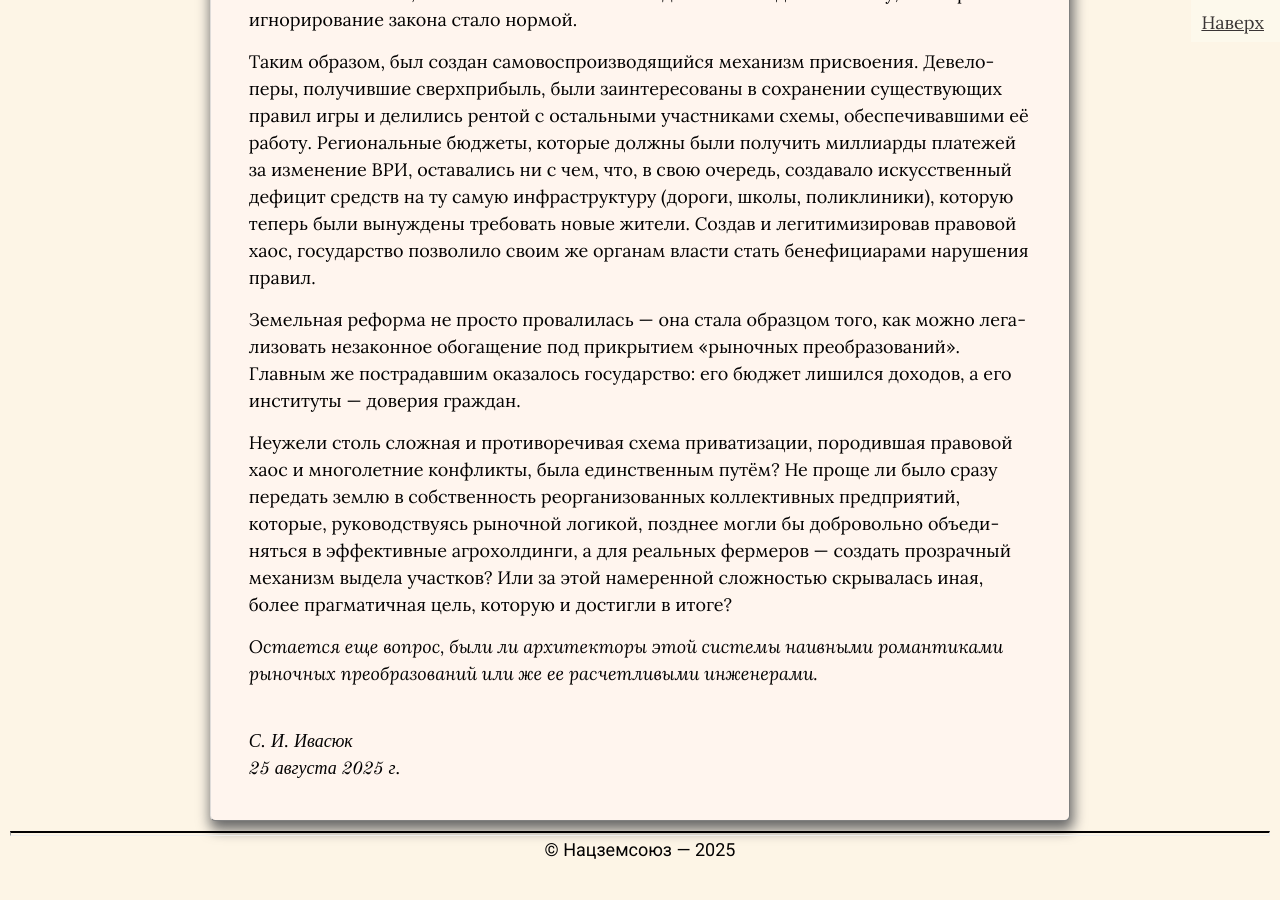
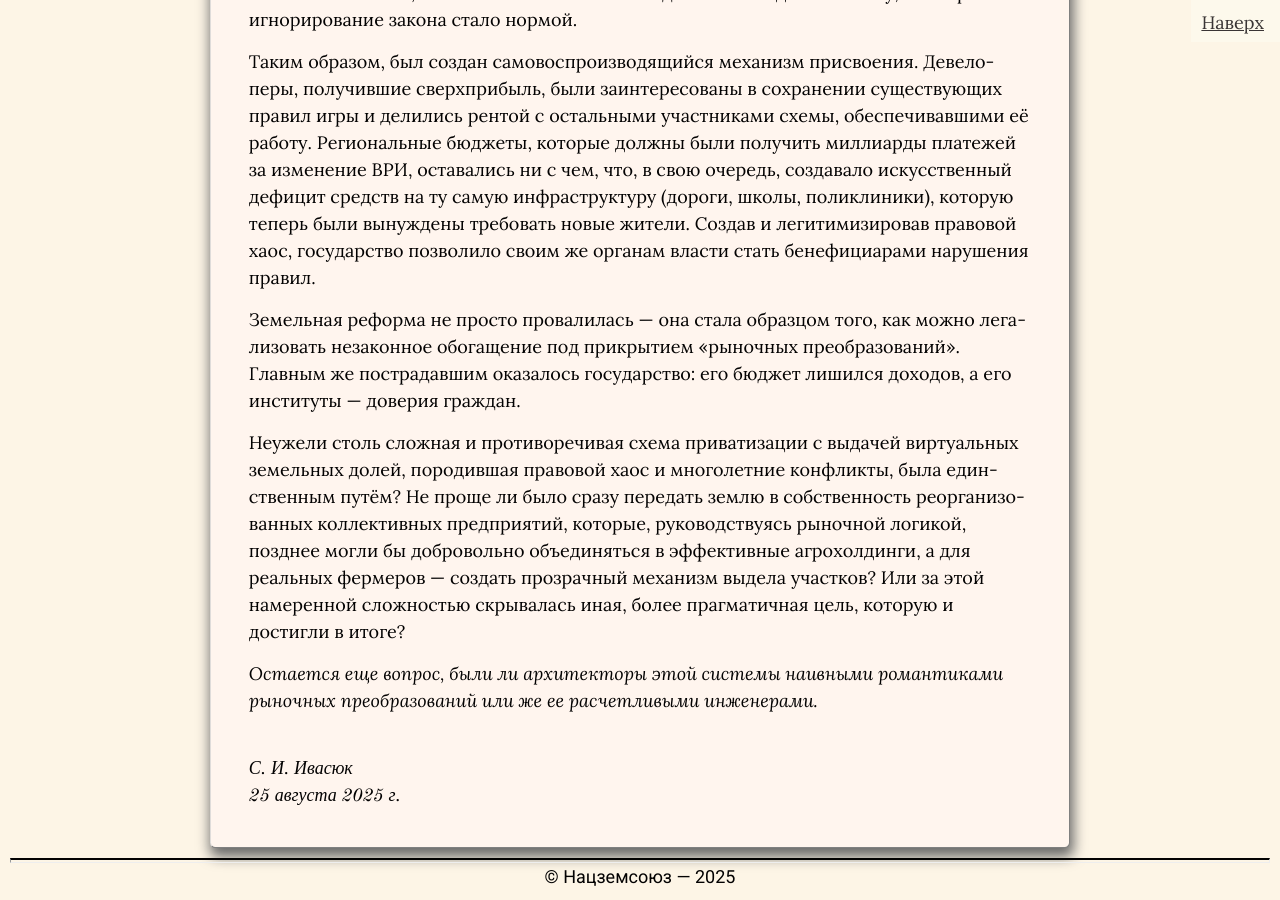
Before and after one commit to SergSi/land-use-art, a Jekyll site: the page built from _posts/2025-08-25-reforma.md, in a window 1280 px wide and 900 px high, scrolled down 11066 px. Built offline with Jekyll 4.4.1, drawn with Linux system fonts in a browser that asks for light colours; some web fonts are replaced; before the commit the page ends 11939 px from its top, so only the background shows below that.

Commit message:
Update 2025-08-25-reforma.md

```diff
--- a/_posts/2025-08-25-reforma.md
+++ b/_posts/2025-08-25-reforma.md
@@ -154,6 +154,6 @@
 
 Земельная реформа не просто провалилась — она стала образцом того, как можно легализовать незаконное обогащение под прикрытием «рыночных преобразований». Главным же пострадавшим оказалось государство: его бюджет лишился доходов, а его институты — доверия граждан.
 
-Неужели столь сложная и противоречивая схема приватизации, породившая правовой хаос и многолетние конфликты, была единственным путём? Не проще ли было сразу передать землю в собственность реорганизованных коллективных предприятий, которые, руководствуясь рыночной логикой, позднее могли бы добровольно объединяться в эффективные агрохолдинги, а для реальных фермеров — создать прозрачный механизм выдела участков? Или за этой намеренной сложностью скрывалась иная, более прагматичная цель, которую и достигли в итоге?
+Неужели столь сложная и противоречивая схема приватизации с выдачей виртуальных земельных долей, породившая правовой хаос и многолетние конфликты, была единственным путём? Не проще ли было сразу передать землю в собственность реорганизованных коллективных предприятий, которые, руководствуясь рыночной логикой, позднее могли бы добровольно объединяться в эффективные агрохолдинги, а для реальных фермеров — создать прозрачный механизм выдела участков? Или за этой намеренной сложностью скрывалась иная, более прагматичная цель, которую и достигли в итоге?
 
 *Остается еще вопрос, были ли архитекторы этой системы наивными романтиками рыночных преобразований или же ее расчетливыми инженерами.*
```
